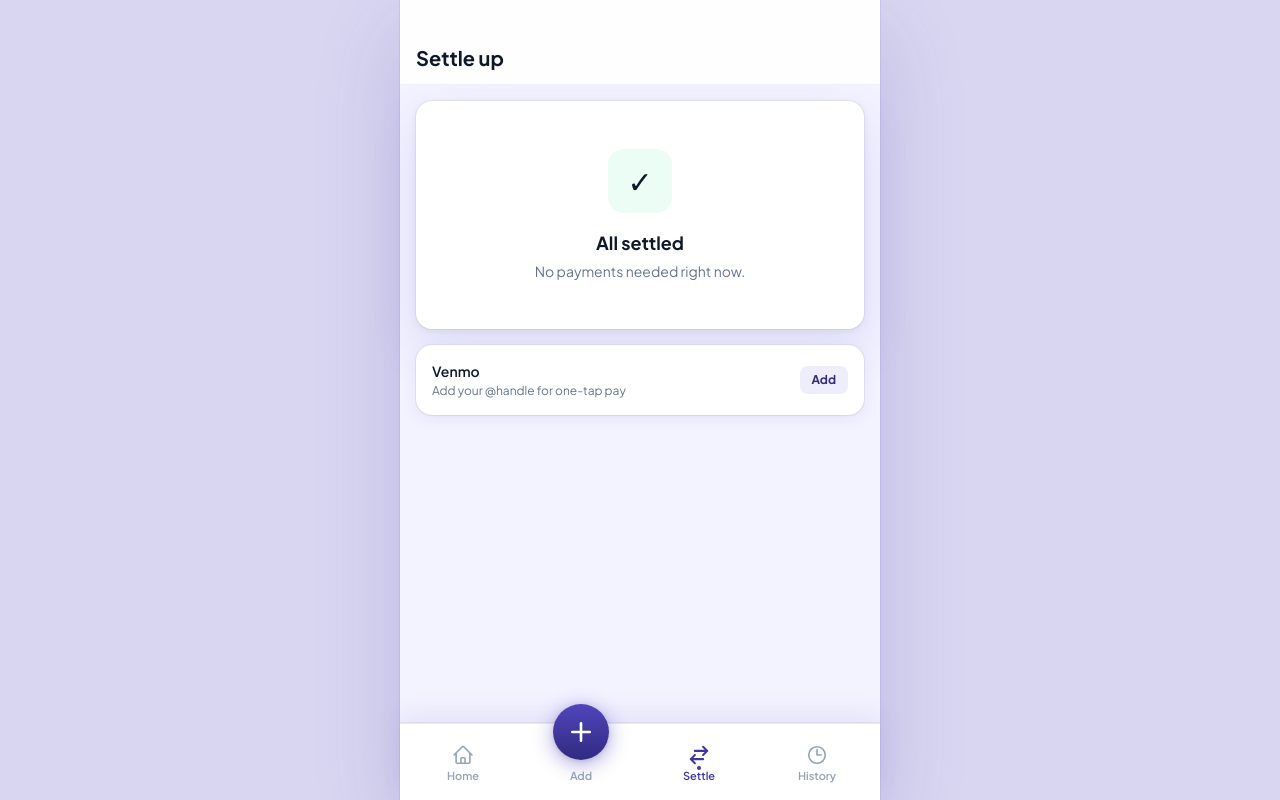
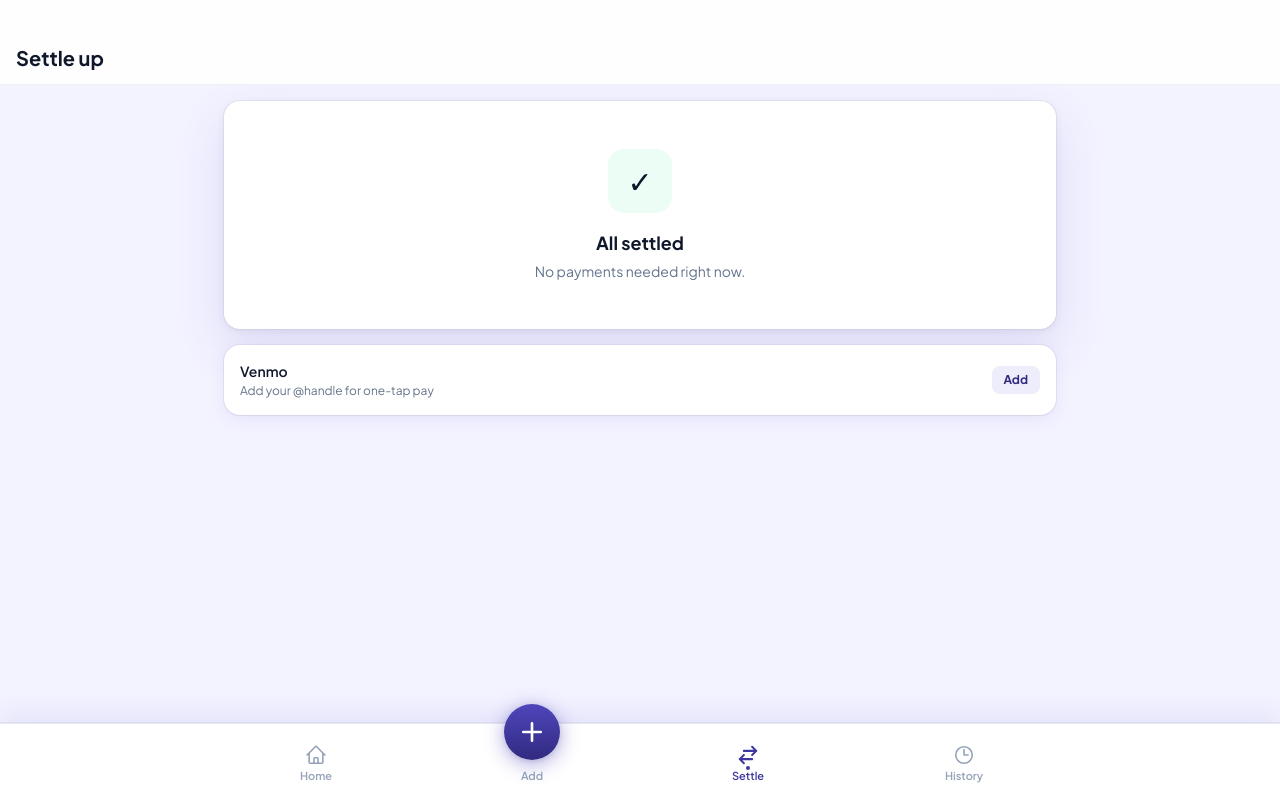
Before and after one commit to aranjaimancs/CivicSplit, a React (Vite) app: page /group/1/settle in a window 1280 px wide. Built offline with nearby package versions, Linux system fonts and the light colour scheme; no server answers.

Commit message:
full screen changes

```diff
--- a/src/components/NavBar.tsx
+++ b/src/components/NavBar.tsx
@@ -16,10 +16,10 @@ export function NavBar({ joinCode }: Props) {
   const location = useLocation()
 
   return (
-    <nav className="fixed bottom-0 left-1/2 z-40 w-full max-w-[480px] -translate-x-1/2">
+    <nav className="fixed bottom-0 left-0 z-40 w-full">
       <div className="border-t border-slate-200/90 bg-white/95 shadow-nav backdrop-blur-md">
         <div
-          className="flex items-end justify-stretch px-1 pt-1"
+          className="mx-auto flex max-w-4xl items-end justify-stretch px-4 pt-1"
           style={{ paddingBottom: 'max(0.5rem, env(safe-area-inset-bottom))' }}
         >
           {NAV_ITEMS.map((item) => {
--- a/src/index.css
+++ b/src/index.css
@@ -8,23 +8,21 @@
     -webkit-tap-highlight-color: transparent;
     scroll-behavior: smooth;
     height: 100%;
-    /* Outer gutter color shows on desktop around the phone column */
-    background-color: #D8D6F0;
+    background-color: #F3F2FF;
   }
 
   body {
     min-height: 100%;
     min-height: 100dvh;
     overscroll-behavior: none;
+    background-color: #F3F2FF;
     @apply text-slate-900 antialiased;
   }
 
   #root {
-    max-width: 480px;
-    margin: 0 auto;
     min-height: 100dvh;
     position: relative;
-    background-color: #F3F2FF; /* app.bg */
+    background-color: #F3F2FF;
   }
 
   /* Hide number spinners */
@@ -101,10 +99,13 @@
     padding-bottom: max(env(safe-area-inset-bottom, 0px), 0.75rem);
   }
 
-  /* Desktop: soft shadow to lift the phone column off the lavender background */
-  @media (min-width: 481px) {
-    #root {
-      box-shadow: 0 0 0 1px rgba(79,70,187,0.10), 0 32px 80px rgba(79,70,187,0.20);
+  /* Desktop content centering — applied to inner content wrappers, not root */
+  .page-body {
+    @apply mx-auto w-full max-w-4xl px-4;
+  }
+  @media (min-width: 768px) {
+    .page-body {
+      @apply px-8;
     }
   }
 }
--- a/src/pages/AddReceipt.tsx
+++ b/src/pages/AddReceipt.tsx
@@ -201,7 +201,7 @@ export function AddReceipt() {
         )}
       </header>
 
-      <form onSubmit={handleSubmit} className="space-y-4 px-4 pb-4 pt-4">
+      <form onSubmit={handleSubmit} className="page-body space-y-4 pb-4 pt-4">
         {!ocrEnabled && (
           <div className="rounded-2xl border border-amber-200/80 bg-amber-50 px-4 py-3 text-sm text-amber-900">
             <span className="font-semibold">Photo scan</span>
--- a/src/pages/GroupHome.tsx
+++ b/src/pages/GroupHome.tsx
@@ -90,7 +90,7 @@ export function GroupHome() {
         <div className="pointer-events-none absolute -right-20 -top-24 h-56 w-56 rounded-full bg-white/10 blur-3xl" />
         <div className="pointer-events-none absolute bottom-0 left-0 h-40 w-40 rounded-full bg-black/10 blur-2xl" />
 
-        <div className="relative">
+        <div className="relative mx-auto max-w-4xl">
           <div className="mb-4 inline-flex items-center gap-2 rounded-full bg-white/15 px-3 py-1.5 text-xs font-semibold text-white/90 backdrop-blur-sm">
             <span className="h-1.5 w-1.5 rounded-full bg-emerald-400 shadow-[0_0_8px_rgba(52,211,153,0.8)]" />
             Week {week} of {group.week_count}
@@ -147,7 +147,7 @@ export function GroupHome() {
         </div>
       </header>
 
-      <div className="-mt-6 space-y-6 px-4">
+      <div className="page-body -mt-6 space-y-6">
         <section className="card relative z-10 p-5 shadow-card-lift">
           <div className="mb-3.5 flex items-center justify-between">
             <h2 className="text-[11px] font-bold uppercase tracking-[0.09em] text-slate-400">Balances</h2>
--- a/src/pages/History.tsx
+++ b/src/pages/History.tsx
@@ -43,7 +43,7 @@ export function History() {
         </p>
       </header>
 
-      <div className="space-y-3 px-4 pt-4">
+      <div className="page-body space-y-3 pt-4">
         {weeks.length === 0 && (
           <div className="card flex flex-col items-center px-6 py-12 text-center">
             <div className="mb-3 text-4xl">📅</div>
--- a/src/pages/Landing.tsx
+++ b/src/pages/Landing.tsx
@@ -56,8 +56,26 @@ export function Landing() {
         .single()
       if (mErr) throw mErr
 
-      setMembership(code, member.id)
-      toast.success(`Welcome to ${group.name}!`)
+      // After insert we're now a group member, so we can SELECT.
+      // Check if a previous account with the same name already exists
+      // (happens when someone clears their browser cache / uses a new device).
+      const { data: previousAccount } = await supabase
+        .from('members')
+        .select('*')
+        .eq('group_id', group.id)
+        .eq('display_name', displayName.trim())
+        .neq('id', member.id)
+        .maybeSingle()
+
+      if (previousAccount) {
+        // Restore the old member ID so the user sees their original balance.
+        // The newly-created member is an orphan the admin can delete later.
+        setMembership(code, previousAccount.id)
+        toast.success(`Session restored — welcome back, ${previousAccount.display_name}!`)
+      } else {
+        setMembership(code, member.id)
+        toast.success(`Welcome to ${group.name}!`)
+      }
       navigate(`/group/${code}`)
     } catch (err) {
       toast.error(err instanceof Error ? err.message : 'Failed to join cohort')
--- a/src/pages/ReceiptDetail.tsx
+++ b/src/pages/ReceiptDetail.tsx
@@ -82,7 +82,7 @@ export function ReceiptDetail() {
         </div>
       </header>
 
-      <div className="space-y-4 px-4 pt-4">
+      <div className="page-body space-y-4 pt-4">
         <div className="card flex items-center gap-4 p-4">
           {payer && <MemberAvatar member={payer} size="lg" />}
           <div className="min-w-0">
--- a/src/pages/SettleUp.tsx
+++ b/src/pages/SettleUp.tsx
@@ -82,7 +82,7 @@ export function SettleUp() {
         {group && <p className="mt-0.5 text-sm text-slate-500">{group.name}</p>}
       </header>
 
-      <div className="space-y-4 px-4 pt-4">
+      <div className="page-body space-y-4 pt-4">
         {myBalance && (
           <div
             className={[
```
